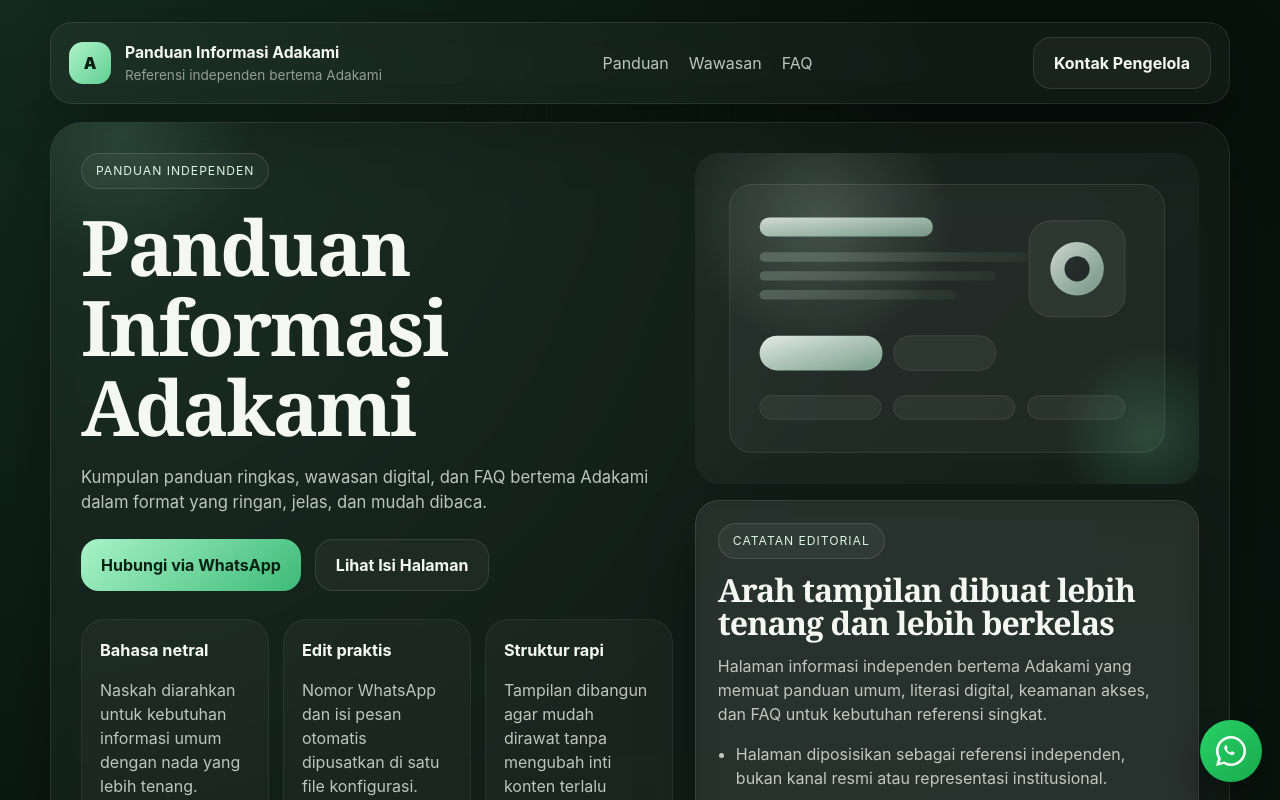
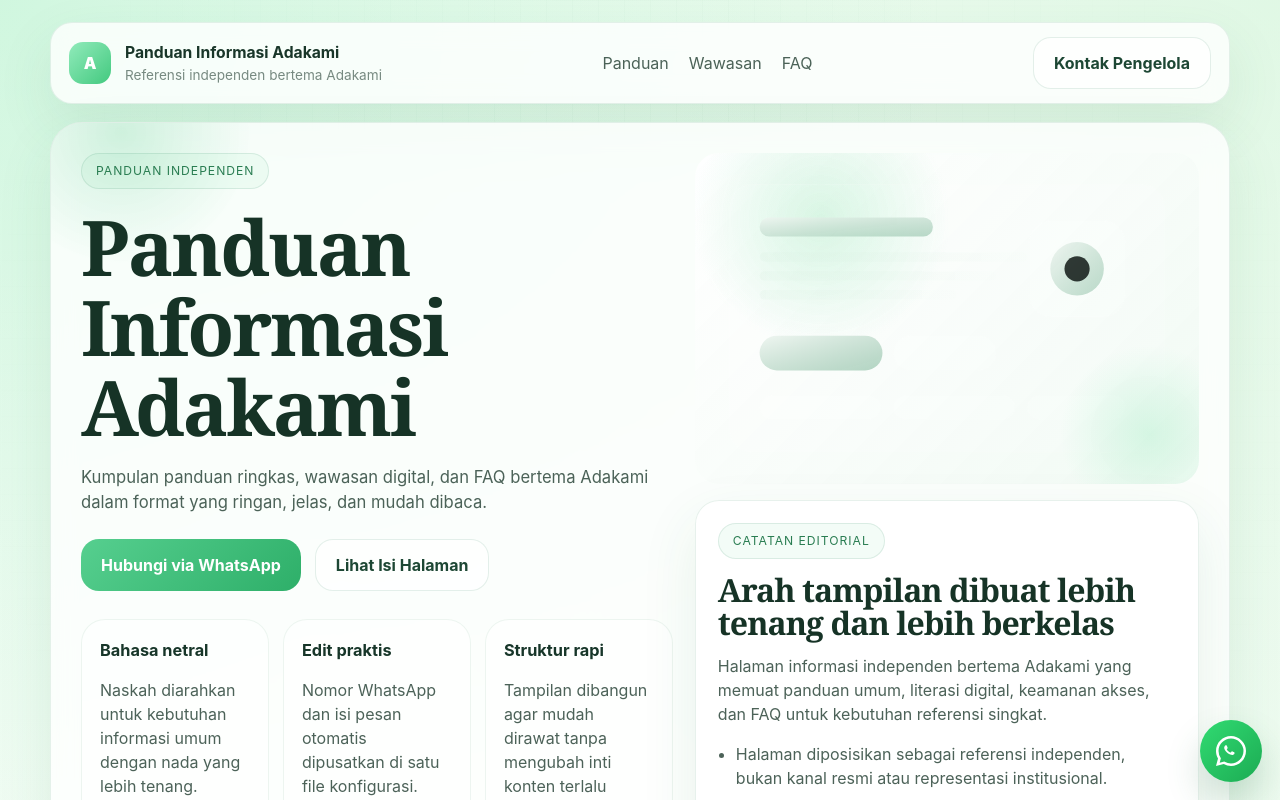
Before and after one commit to cs-adakami/bantuan-pelanggan-adakami, a React (Vite) app: page / in a window 1280 px wide. Shown: the top 800 px of the page. Built offline with nearby package versions, Linux system fonts and the light colour scheme.

Commit message:
Change theme to bright light green palette

```diff
--- a/src/styles.css
+++ b/src/styles.css
@@ -1,25 +1,26 @@
 :root {
-  color-scheme: dark;
+  color-scheme: light;
   font-family: Inter, system-ui, -apple-system, BlinkMacSystemFont, "Segoe UI", sans-serif;
   line-height: 1.5;
   font-weight: 400;
   background:
-    radial-gradient(circle at top left, rgba(79, 151, 110, 0.18), transparent 24%),
-    radial-gradient(circle at bottom right, rgba(69, 126, 95, 0.16), transparent 22%),
-    linear-gradient(180deg, #07120d 0%, #091711 45%, #06100c 100%);
-  color: #f4f7f2;
+    radial-gradient(circle at top left, rgba(153, 235, 187, 0.42), transparent 24%),
+    radial-gradient(circle at top right, rgba(214, 245, 220, 0.7), transparent 30%),
+    radial-gradient(circle at bottom right, rgba(170, 233, 194, 0.34), transparent 24%),
+    linear-gradient(180deg, #f8fff9 0%, #f1fbf2 45%, #ebf8ee 100%);
+  color: #193629;
   font-synthesis: none;
   text-rendering: optimizeLegibility;
   -webkit-font-smoothing: antialiased;
   -moz-osx-font-smoothing: grayscale;
-  --surface: rgba(255, 255, 255, 0.04);
-  --surface-strong: rgba(255, 255, 255, 0.06);
-  --border: rgba(255, 255, 255, 0.09);
-  --text-soft: rgba(235, 242, 237, 0.78);
-  --text-dim: rgba(235, 242, 237, 0.58);
-  --accent: #6fe3a2;
-  --accent-deep: #3dbb78;
-  --shadow: 0 24px 60px rgba(0, 0, 0, 0.28);
+  --surface: rgba(255, 255, 255, 0.8);
+  --surface-strong: rgba(255, 255, 255, 0.92);
+  --border: rgba(39, 126, 82, 0.11);
+  --text-soft: rgba(25, 54, 41, 0.78);
+  --text-dim: rgba(25, 54, 41, 0.58);
+  --accent: #57d48f;
+  --accent-deep: #2eaf69;
+  --shadow: 0 22px 55px rgba(48, 120, 76, 0.1);
   --radius-lg: 32px;
   --radius-md: 24px;
 }
@@ -38,6 +39,7 @@
   min-width: 320px;
   min-height: 100vh;
   user-select: none;
+  color: #193629;
 }
 
 a,
@@ -55,8 +57,8 @@
   inset: 0;
   pointer-events: none;
   background-image:
-    linear-gradient(rgba(255, 255, 255, 0.012) 1px, transparent 1px),
-    linear-gradient(90deg, rgba(255, 255, 255, 0.012) 1px, transparent 1px);
+    linear-gradient(rgba(40, 122, 79, 0.02) 1px, transparent 1px),
+    linear-gradient(90deg, rgba(40, 122, 79, 0.02) 1px, transparent 1px);
   background-size: 26px 26px;
   mask-image: radial-gradient(circle at center, black 38%, transparent 92%);
 }
@@ -106,8 +108,8 @@
   border-radius: 14px;
   display: grid;
   place-items: center;
-  background: linear-gradient(135deg, #aef3c9, #61cf93);
-  color: #062114;
+  background: linear-gradient(135deg, #91ebbb, #43c97f);
+  color: #ffffff;
   font-weight: 900;
 }
 
@@ -133,7 +135,7 @@
 }
 
 .masthead__nav a:hover {
-  color: #ffffff;
+  color: #103122;
 }
 
 .hero {
@@ -159,7 +161,7 @@
   height: 260px;
   top: -120px;
   left: -60px;
-  background: radial-gradient(circle, rgba(142, 225, 181, 0.14), transparent 72%);
+  background: radial-gradient(circle, rgba(104, 208, 150, 0.28), transparent 72%);
 }
 
 .hero::after {
@@ -167,7 +169,7 @@
   height: 240px;
   right: -80px;
   bottom: -80px;
-  background: radial-gradient(circle, rgba(76, 146, 105, 0.18), transparent 72%);
+  background: radial-gradient(circle, rgba(182, 232, 203, 0.56), transparent 72%);
 }
 
 .hero__main,
@@ -192,9 +194,9 @@
   font-size: 0.76rem;
   letter-spacing: 0.08em;
   text-transform: uppercase;
-  border: 1px solid rgba(255, 255, 255, 0.12);
-  color: #dbf5e6;
-  background: rgba(255, 255, 255, 0.045);
+  border: 1px solid rgba(39, 126, 82, 0.12);
+  color: #2a7d52;
+  background: rgba(103, 213, 156, 0.08);
 }
 
 .hero__title,
@@ -207,6 +209,7 @@
   line-height: 1.04;
   font-family: Georgia, "Times New Roman", serif;
   letter-spacing: -0.03em;
+  color: #163326;
 }
 
 .hero__title {
@@ -257,14 +260,15 @@
 }
 
 .button--primary {
-  color: #062114;
-  background: linear-gradient(135deg, #a8f2c7 0%, var(--accent-deep) 100%);
+  color: #ffffff;
+  background: linear-gradient(135deg, #56cf8f 0%, var(--accent-deep) 100%);
 }
 
 .button--ghost,
 .button--soft {
-  background: rgba(255, 255, 255, 0.045);
-  border: 1px solid rgba(255, 255, 255, 0.1);
+  background: rgba(255, 255, 255, 0.72);
+  border: 1px solid rgba(39, 126, 82, 0.12);
+  color: #1d4734;
 }
 
 .hero__notes {
@@ -288,14 +292,15 @@
 
 .hero-note {
   padding: 18px;
-  background: rgba(255, 255, 255, 0.035);
-  border: 1px solid rgba(255, 255, 255, 0.06);
+  background: rgba(255, 255, 255, 0.52);
+  border: 1px solid rgba(39, 126, 82, 0.08);
 }
 
 .hero-note strong {
   display: block;
   margin-bottom: 8px;
   font-size: 1.02rem;
+  color: #173629;
 }
 
 .hero-media {
@@ -303,8 +308,8 @@
   min-height: 260px;
   overflow: hidden;
   background:
-    radial-gradient(circle at 25% 20%, rgba(209, 240, 223, 0.18), transparent 28%),
-    linear-gradient(135deg, rgba(255, 255, 255, 0.05), rgba(255, 255, 255, 0.02));
+    radial-gradient(circle at 25% 20%, rgba(140, 225, 176, 0.34), transparent 28%),
+    linear-gradient(135deg, rgba(255, 255, 255, 0.82), rgba(240, 250, 243, 0.9));
 }
 
 .hero-media__glow {
@@ -313,7 +318,7 @@
   width: 180px;
   height: 180px;
   border-radius: 999px;
-  background: radial-gradient(circle, rgba(112, 227, 163, 0.18), transparent 70%);
+  background: radial-gradient(circle, rgba(112, 227, 163, 0.24), transparent 70%);
 }
 
 .hero-media__svg {
@@ -359,7 +364,7 @@
   margin-top: 14px;
   font-size: 1.46rem;
   font-weight: 800;
-  color: #9ef0bf;
+  color: #2ca666;
 }
 
 .statement-grid,
@@ -386,8 +391,8 @@
   border-radius: 999px;
   display: grid;
   place-items: center;
-  background: rgba(159, 237, 190, 0.12);
-  color: #bdf5d3;
+  background: rgba(103, 213, 156, 0.12);
+  color: #2a8b59;
   font-weight: 700;
   flex: 0 0 auto;
 }
@@ -463,6 +468,7 @@
   cursor: pointer;
   list-style: none;
   font-weight: 700;
+  color: #173629;
 }
 
 .faq-item summary::-webkit-details-marker {
@@ -484,7 +490,7 @@
 .closing code {
   padding: 2px 8px;
   border-radius: 999px;
-  background: rgba(255, 255, 255, 0.06);
+  background: rgba(103, 213, 156, 0.1);
 }
 
 .floating-wa {
@@ -497,8 +503,8 @@
   display: grid;
   place-items: center;
   color: #ffffff;
-  background: linear-gradient(135deg, #29d266, #18a94e);
-  box-shadow: 0 18px 35px rgba(0, 0, 0, 0.28);
+  background: linear-gradient(135deg, #31db72, #1cab53);
+  box-shadow: 0 18px 35px rgba(48, 120, 76, 0.22);
   z-index: 9999;
 }
 
@@ -527,9 +533,9 @@
   padding: 14px 18px;
   border-radius: 16px;
   text-align: center;
-  color: #f8fffb;
-  background: rgba(7, 24, 18, 0.96);
-  border: 1px solid rgba(255, 255, 255, 0.12);
+  color: #163125;
+  background: rgba(255, 255, 255, 0.96);
+  border: 1px solid rgba(39, 126, 82, 0.12);
   box-shadow: var(--shadow);
   z-index: 10000;
 }
```
